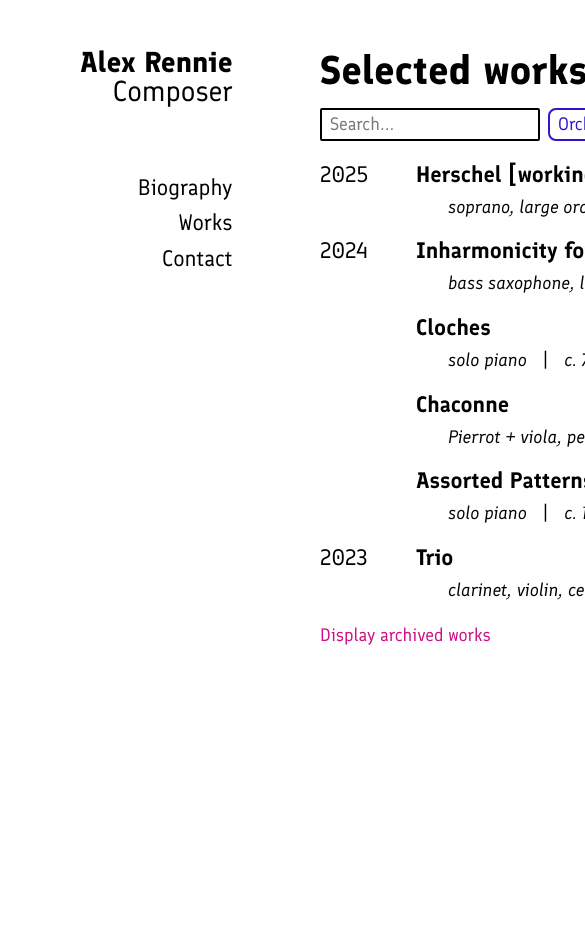
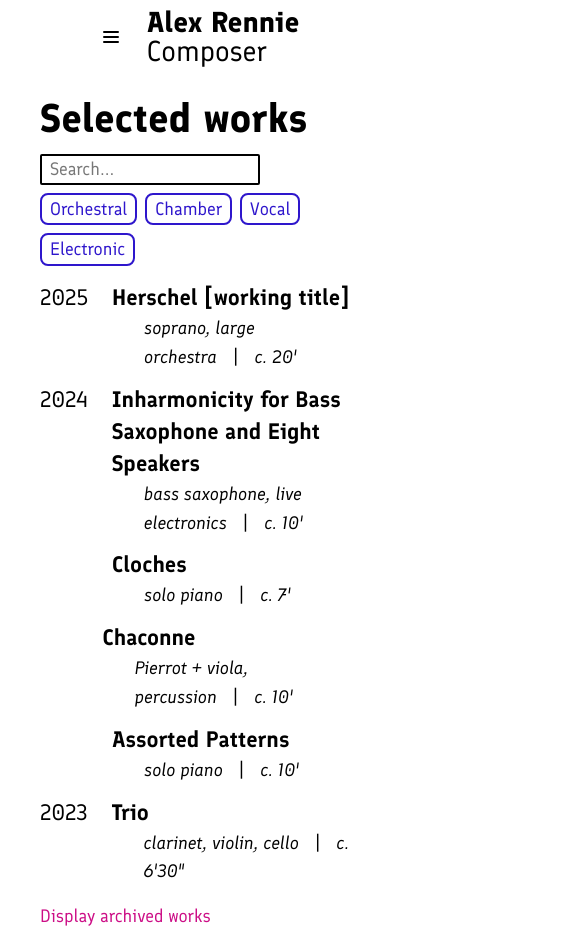
Before and after one commit to arendog/arendog.github.io, a SvelteKit app: page /works in a window 390 px wide. Shown: the top 931 px of the page, 585 px wide, since content can reach past the window. Before the commit the page ends 844 px from the top, so only its background shows below. Built offline with nearby package versions, Linux system fonts and the light colour scheme.

Commit message:
responsive layout

```diff
--- a/src/app.postcss
+++ b/src/app.postcss
@@ -32,15 +32,16 @@
 
 h1 {
 	font-size: 2.5rem;
+	line-height: 3.5rem;
 	font-weight: bold;
 }
 h2 {
 	font-size: 1.8rem;
-	line-height: 2.25rem;
+	line-height: 2.6rem;
 }
 h3 {
 	font-size: 1.4rem;
-	line-height: 1.6em;
+	line-height: 2rem;
 }
 
 p {
@@ -63,3 +64,7 @@ p {
 .tippy-content {
 	font-size: 0.8rem;
 }
+
+.show {
+	display: block;
+}
--- a/src/components/Sidenav.svelte
+++ b/src/components/Sidenav.svelte
@@ -1,18 +1,64 @@
-<div class="flex flex-col gap-16 text-right">
-	<a href="/">
-		<h2 class="leading-none"><b>Alex Rennie</b><br />Composer</h2>
-	</a>
-	<div class="flex flex-col">
-		<a href="/bio">
+<script lang="ts">
+	let menuOpen: boolean = false;
+</script>
+
+<div
+	class="inset-x-0 flex flex-col justify-center gap-6 bg-white py-2 md:gap-16 md:bg-transparent md:py-12"
+>
+	<div class="flex items-center justify-center gap-4 md:w-auto md:flex-none">
+		<button
+			class="items-center rounded-md p-2 text-black focus:ring-2 focus:ring-accent md:hidden"
+			on:click={() => {
+				menuOpen = !menuOpen;
+			}}
+		>
+			<span class="sr-only">Open main menu</span>
+			<svg
+				class:show={!menuOpen}
+				class="hidden h-6 w-6"
+				xmlns="http://www.w3.org/2000/svg"
+				fill="none"
+				viewBox="0 0 24 24"
+			>
+				<path
+					stroke="currentColor"
+					stroke-linecap="round"
+					stroke-width="2"
+					d="M5 7h14M5 12h14M5 17h14"
+				/>
+			</svg>
+
+			<svg
+				class:show={menuOpen}
+				class="hidden h-6 w-6"
+				xmlns="http://www.w3.org/2000/svg"
+				fill="none"
+				viewBox="0 0 24 24"
+			>
+				<path
+					stroke="currentColor"
+					stroke-linecap="round"
+					stroke-linejoin="round"
+					stroke-width="2"
+					d="M6 18 17.94 6M18 18 6.06 6"
+				/>
+			</svg>
+		</button>
+		<a href="/">
+			<h2 class="text-left leading-none md:text-right"><b>Alex Rennie</b><br />Composer</h2>
+		</a>
+	</div>
+	<div class:show={menuOpen} class="flex hidden flex-col text-center md:block md:text-right">
+		<a href="/bio" class="hover:underline">
 			<h3>Biography</h3>
 		</a>
-		<a href="/works">
+		<a href="/works" class="hover:underline">
 			<h3>Works</h3>
 		</a>
 		<!-- <a href="jazz">
             <h3>Jazz</h3>
         </a> -->
-		<a href="/contact">
+		<a href="/contact" class="hover:underline">
 			<h3>Contact</h3>
 		</a>
 	</div>
--- a/src/components/Work.svelte
+++ b/src/components/Work.svelte
@@ -31,14 +31,12 @@
 	export let work: Work;
 </script>
 
-<div class="flex w-[42rem] flex-col gap-4">
+<div class="flex flex-col gap-4 md:w-[42rem]">
 	<div class="flex flex-col">
-		<div class="flex flex-wrap items-baseline gap-2">
-			<h1 class="font-bold">
-				{work.title}
-			</h1>
-			<h2 class="inline">({work.year})</h2>
-		</div>
+		<h1 class="font-bold] mb-2">
+			{work.title}
+			<div class="inline text-[1.8rem] font-normal">({work.year})</div>
+		</h1>
 
 		<div class="ml-8">
 			{#if work.dedication}
@@ -67,7 +65,7 @@
 				<div class="mt-4">
 					<p class="text-base italic">{work.embeddedMediaTitle}</p>
 					<iframe
-						class="h-[315px] w-[560px]"
+						class="md:h-[315px] md:w-[560px]"
 						src={work.embeddedMediaURL}
 						title="Video player"
 						frameborder="0"
--- a/src/components/Works.svelte
+++ b/src/components/Works.svelte
@@ -51,7 +51,7 @@
 	$: expandedChildren = filteredWorks.map((_) => false);
 </script>
 
-<div class="flex w-[42rem] flex-col gap-4">
+<div class="flex flex-col gap-4 md:w-[42rem]">
 	<div class="flex flex-col gap-2">
 		<h1>Selected works</h1>
 
@@ -70,7 +70,7 @@
 
 	<div class="flex flex-col gap-3">
 		{#each filteredWorks as work, i}
-			<div class="flex gap-12">
+			<div class="flex gap-6 md:gap-12">
 				<div class="w-12">
 					{#if i > 0}
 						{#if work.year != filteredWorks[i - 1].year}
@@ -80,7 +80,7 @@
 						<h3>{work.year}</h3>
 					{/if}
 				</div>
-				<WorkList bind:expanded={expandedChildren[i]} {work} {searchWords} />
+				<WorkList {work} {searchWords} />
 			</div>
 		{/each}
 	</div>
--- a/src/lib/data/works.json
+++ b/src/lib/data/works.json
@@ -184,12 +184,12 @@
 		"WIP": false,
 		"tags": {
 			"orchestral": false,
-			"chamber": false,
+			"chamber": true,
 			"choral": false,
 			"vocal": false,
 			"concerti": false,
 			"opera": false,
-			"electronic": true
+			"electronic": false
 		}
 	},
 	{
--- a/src/routes/+layout.svelte
+++ b/src/routes/+layout.svelte
@@ -24,11 +24,11 @@
 	<meta name="keywords" content="composition, saxophone, piano" />
 </svelte:head>
 
-<div class="fixed top-0 mx-20 my-12">
+<div class="md:content-left top-0 content-center md:fixed md:mx-10 lg:mx-20">
 	<Sidenav />
 </div>
 
-<div class="my-10 ml-80 w-[42rem]">
+<div class="mx-10 mt-4 md:ml-60 md:mr-0 md:mt-10 md:w-[42rem] lg:ml-80">
 	<slot />
 </div>
 
--- a/tailwind.config.js
+++ b/tailwind.config.js
@@ -7,7 +7,8 @@ export default {
 			accent: '#cc0e86',
 			white: '#fff',
 			black: '#000',
-			grey: '#777'
+			grey: '#777',
+			transparent: 'transparent'
 		},
 		fontFamily: {
 			sans: ['Finlandica', 'Helvetica', 'Arial', 'sans-serif']
@@ -16,6 +17,11 @@ export default {
 			gridTemplateColumns: {
 				sidenav: '3rem auto'
 			}
+		},
+		screens: {
+			md: '900px',
+
+			lg: '1100px'
 		}
 	},
 	plugins: []
```
